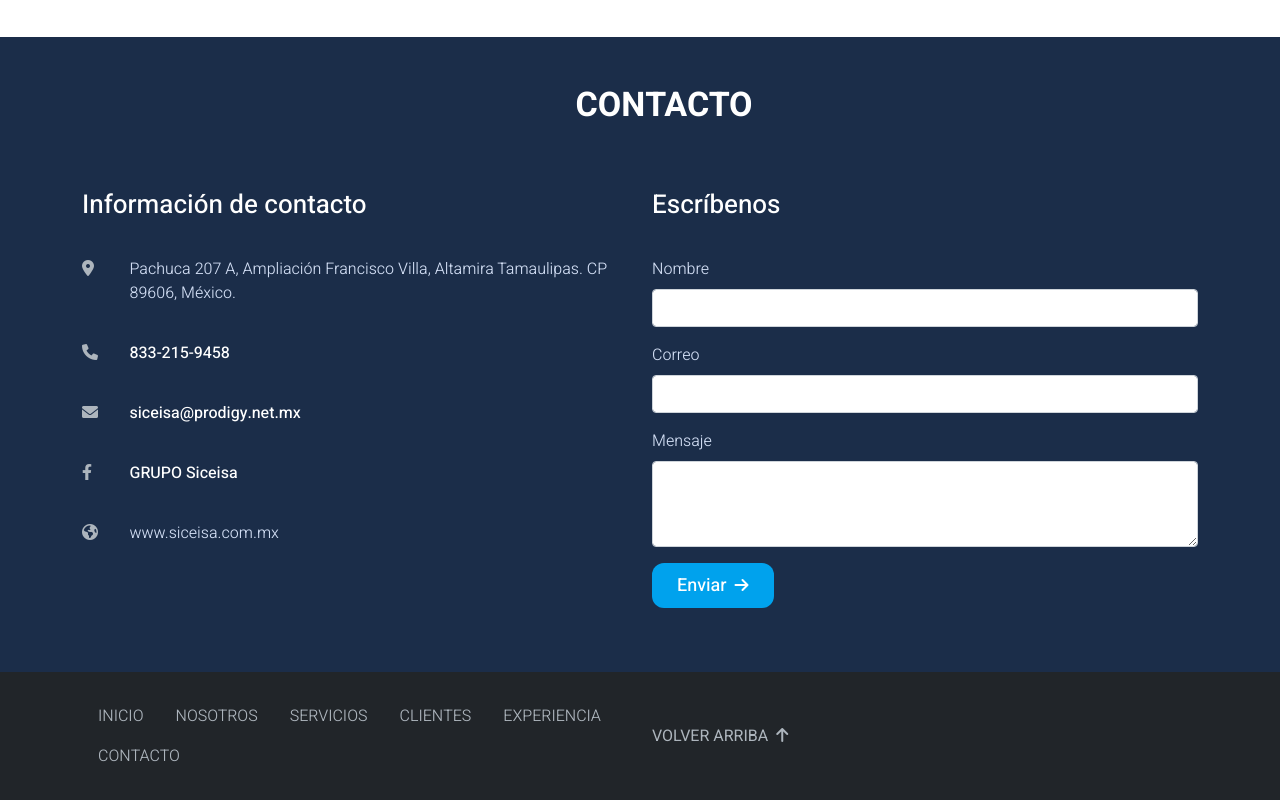
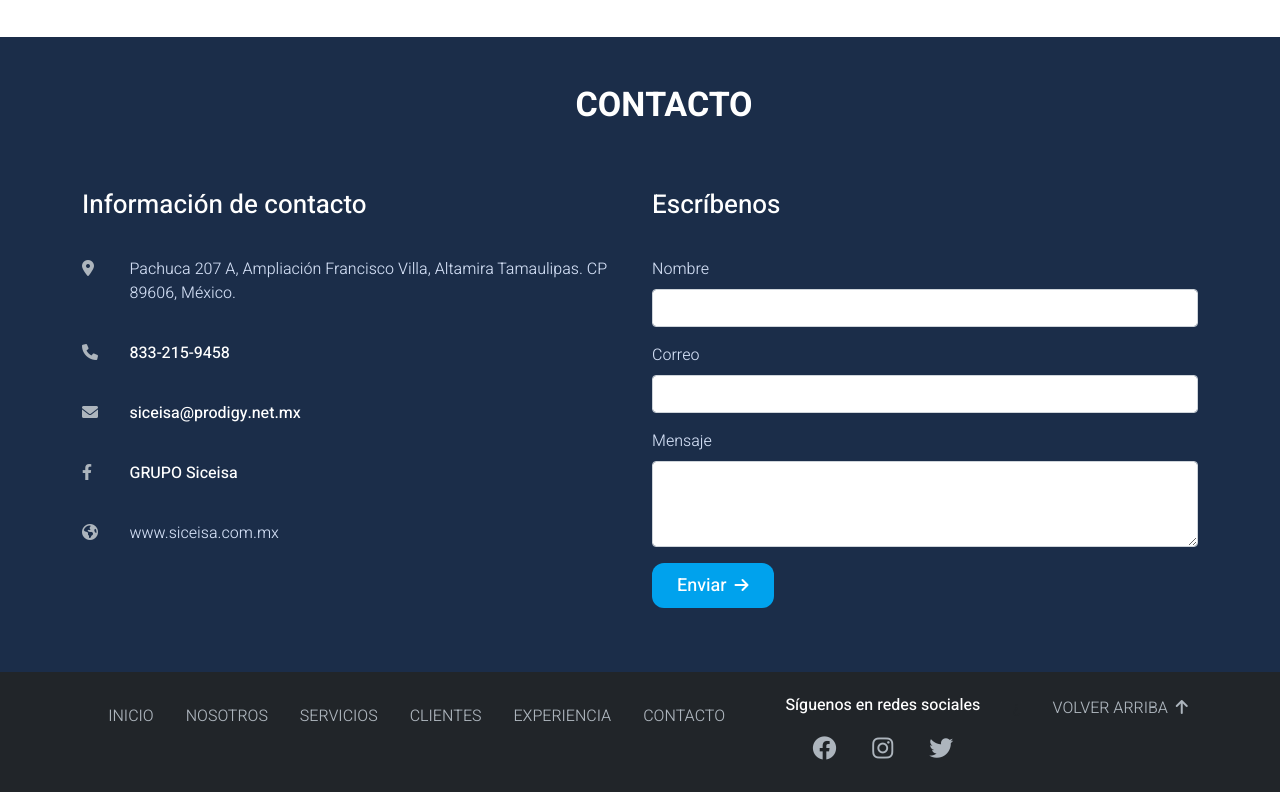
Before and after one commit to Hellerunne/SiceisaWeb, a website: page index.html in a window 1280 px wide. Shown: the part 2359-3159 px from the top of the page. Drawn offline with Linux system fonts and the light colour scheme.

Commit message:
Footer alignment and justify

```diff
--- a/index.html
+++ b/index.html
@@ -294,12 +294,13 @@
       </section>
 
       <!-- FOOTER SECTION -->
-      <footer class="footer-section bg-dark py-4">
-         <div class="container">
-            <div class="row">
+      <footer class="footer-section bg-dark py-4" id="footer">
+         <div class="container bg-dark">
+            <div class="row justify-content-around">
 
-               <div class="col">
-                  <ul class="nav">
+               <!-- FOOTER MENU -->
+               <div class="col-auto">
+                  <ul class="nav flex-column flex-lg-row">
                      <li class="nav-item">
                        <a class="nav-link" aria-current="page" href="#">inicio</a>
                      </li>
@@ -321,13 +322,38 @@
                    </ul>
                </div>
 
-               <div class="col align-self-center">
-                  <a href="#home" class="home-button ">Volver arriba
-                     <span class="ms-1"><i class="fas fa-arrow-up"></i></span>
-                  </a>
+               <!-- SOCIAL MEDIA -->
+               <div class="col-auto">
+                  <div class="social text-white text-center">
+                     <h6 class="mb-3">Síguenos en redes sociales</h6>
+                     <a href="#"><i class="fab fa-facebook"></i></a>
+                     <a href="#"><i class="fab fa-instagram"></i></a>
+                     <a href="#"><i class="fab fa-twitter"></i></a>
+                  </div>
                </div>
+¿
+               <!-- BACK TO TOP BUTTON -->
+               <div class="col-auto ">
+                  <div class="home-button text-center">
+                     <a href="#home">Volver arriba
+                        <span class="ms-1"><i class="fas fa-arrow-up"></i></span>
+                     </a>
+                  </div>
+               </div>
+
+
+
+
+
+
             </div>
+
+
          </div>
+
+
+
+
       </footer>
 
       <!-- BACK TO TOP BUTTON -->
--- a/scss/sections/_footer.scss
+++ b/scss/sections/_footer.scss
@@ -21,9 +21,13 @@
 
       font-weight: 400;
       color: $gray-500;
-
-      i {
-         display: inline-block;
-      }
    }
 }
+
+.social {
+
+   a {
+      font-size: 1.5rem;
+      padding: 1rem;
+   }
+}
```
Also changed, not shown: assets/css/style.css, 1 other file.
